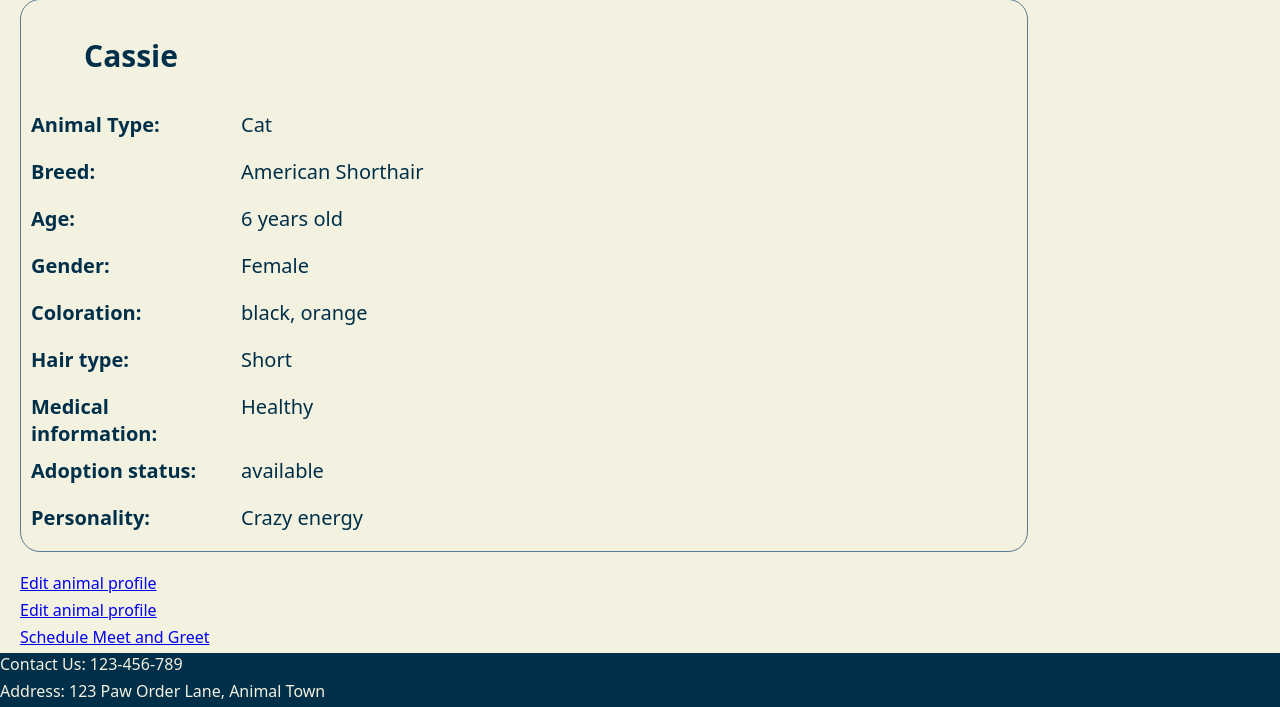
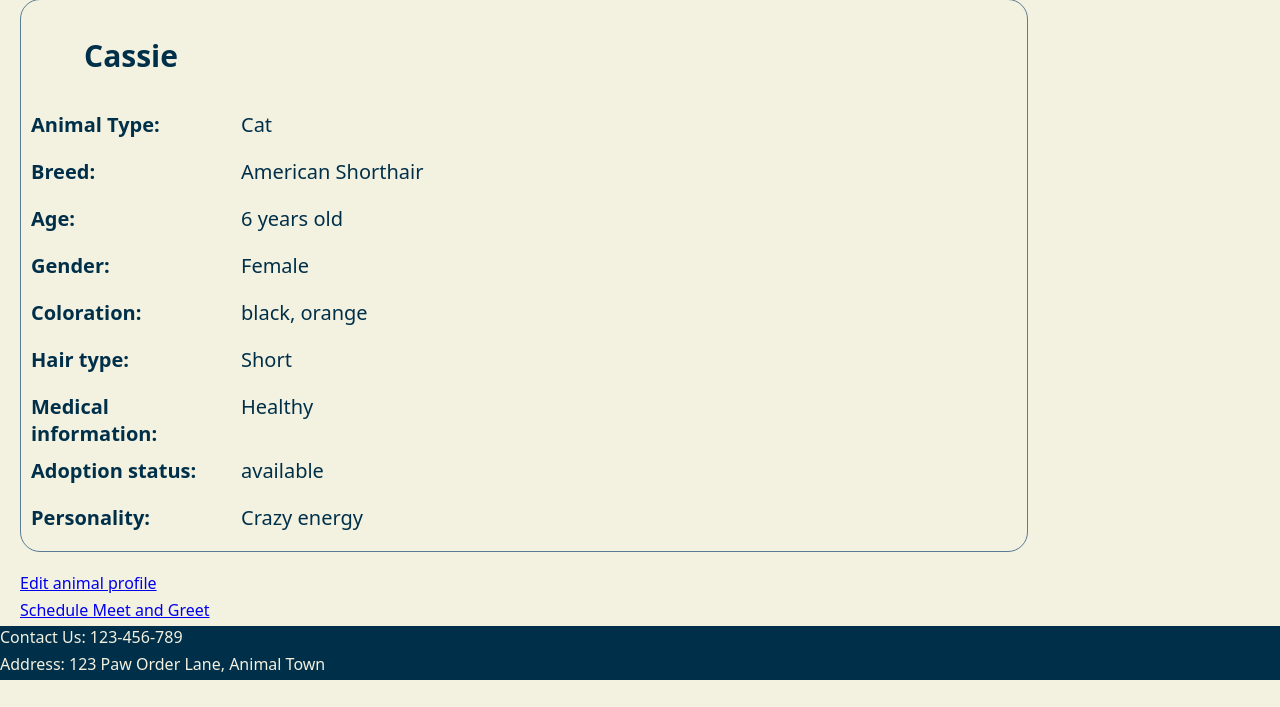
Before and after one commit to Tmonstah/animal-shelter-management-system, a Django app: page /animals/1/ in a window 1280 px wide. Shown: the part 485-1192 px from the top of the page. After the commit the page ends 1165 px from the top, so only its background shows below. Run offline with Django 5.2, Linux system fonts and the light colour scheme; the visitor is signed in with stand-in values (Sample User, id 1); data comes from the database, SQL or seed files in the repository.

Commit message:
removed duplicate edit if animal is available.

```diff
--- a/templates/shelter_project/animal_detail.html
+++ b/templates/shelter_project/animal_detail.html
@@ -51,12 +51,6 @@
                             Apply for Adoption
                         </a>
                     </p>
-                {% else %}
-                    <p>
-                        <a href="{% url 'animal_edit' animal.pk %}">
-                            Edit animal profile
-                        </a>
-                    </p>
                 {% endif %}
 
 		 <p>
```
